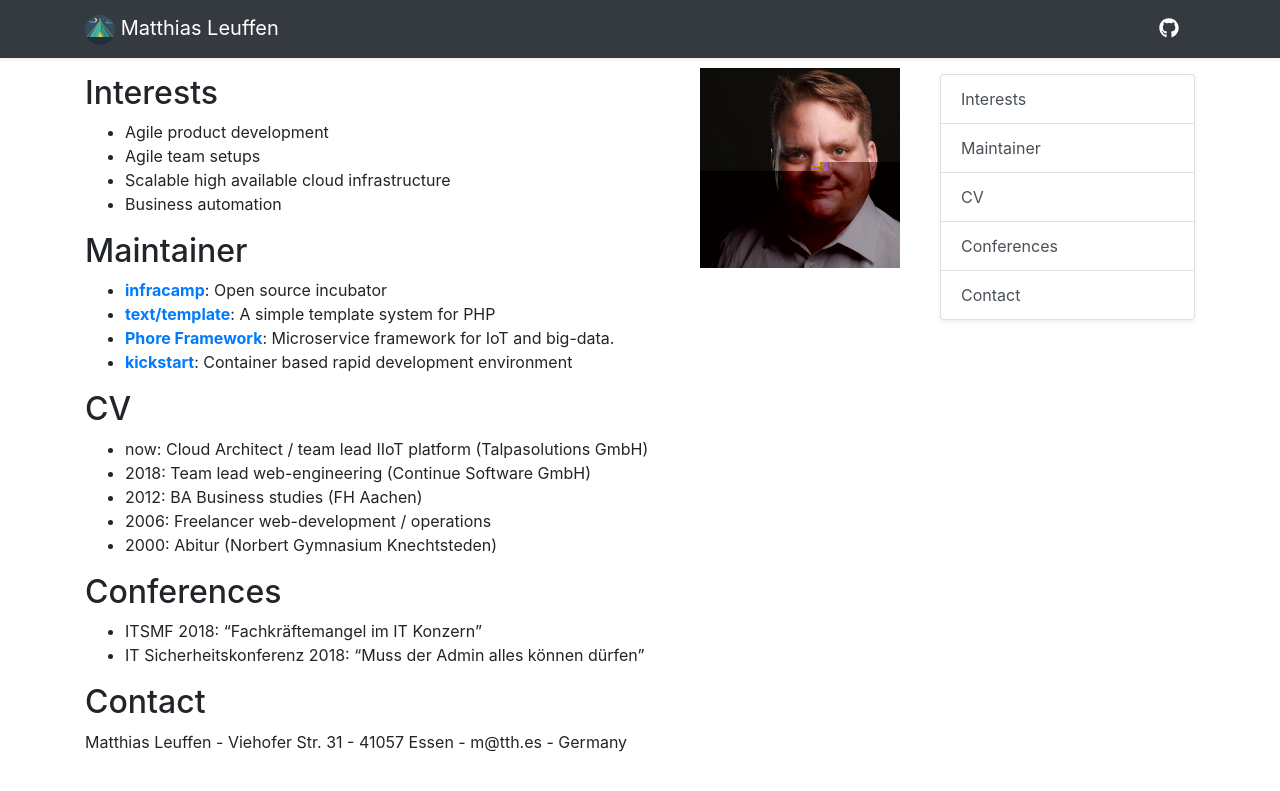
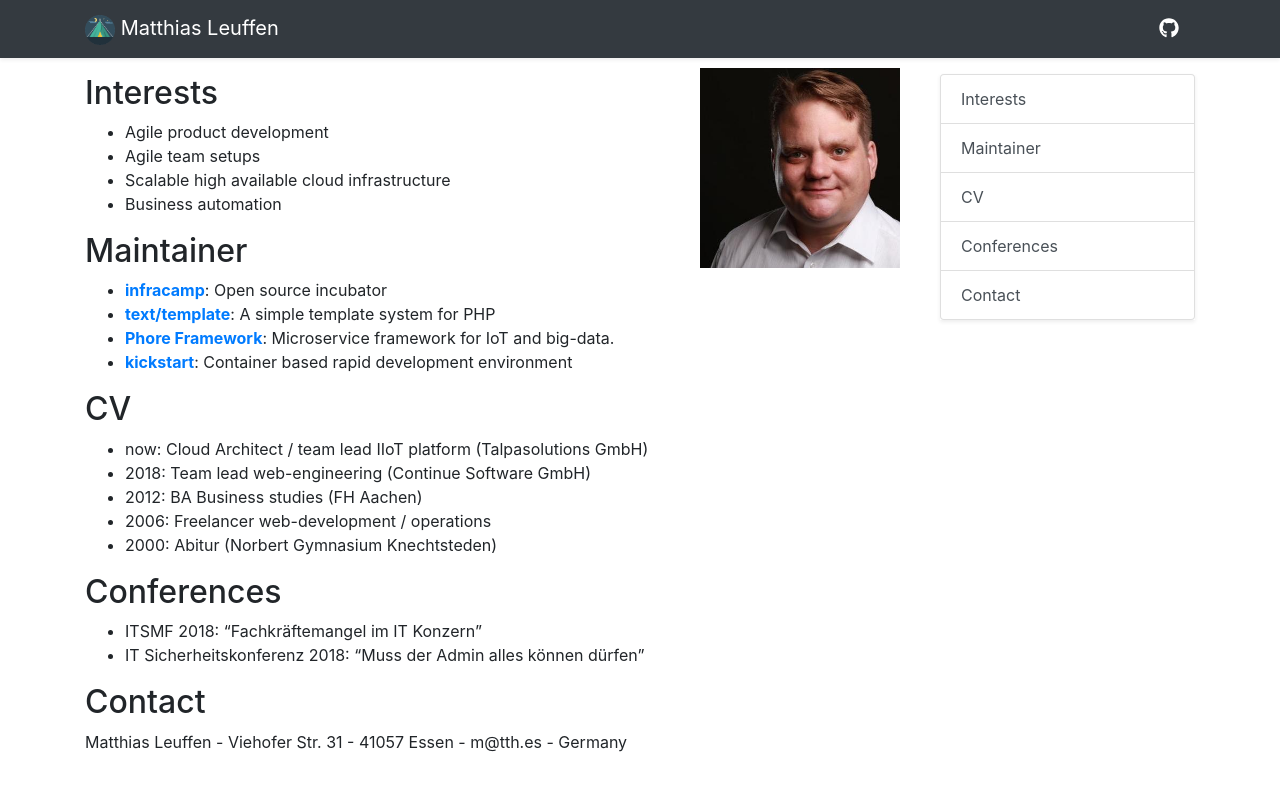
Before and after one commit to dermatthes/leuffen.de, a Jekyll site: the page built from docs/index.md, in a window 1280 px wide. Shown: the top 791 px of the page. Built offline with Jekyll 4.4.1, drawn with Linux system fonts in a browser that asks for light colours; nearby versions of some CDN libraries.

Commit message:
fix image

```diff
--- a/docs/index.md
+++ b/docs/index.md
@@ -4,7 +4,7 @@ title: About me
 ---
 
 
-<img src="assets/matthias.jpeg" style="width:200px; float:right;margin: 10px">
+<img src="assets/matthias.jpg" style="width:200px; float:right;margin: 10px">
 
 
 
```
Also changed, not shown: docs/assets/matthias.jpeg (deleted), docs/assets/matthias.jpg (added).
